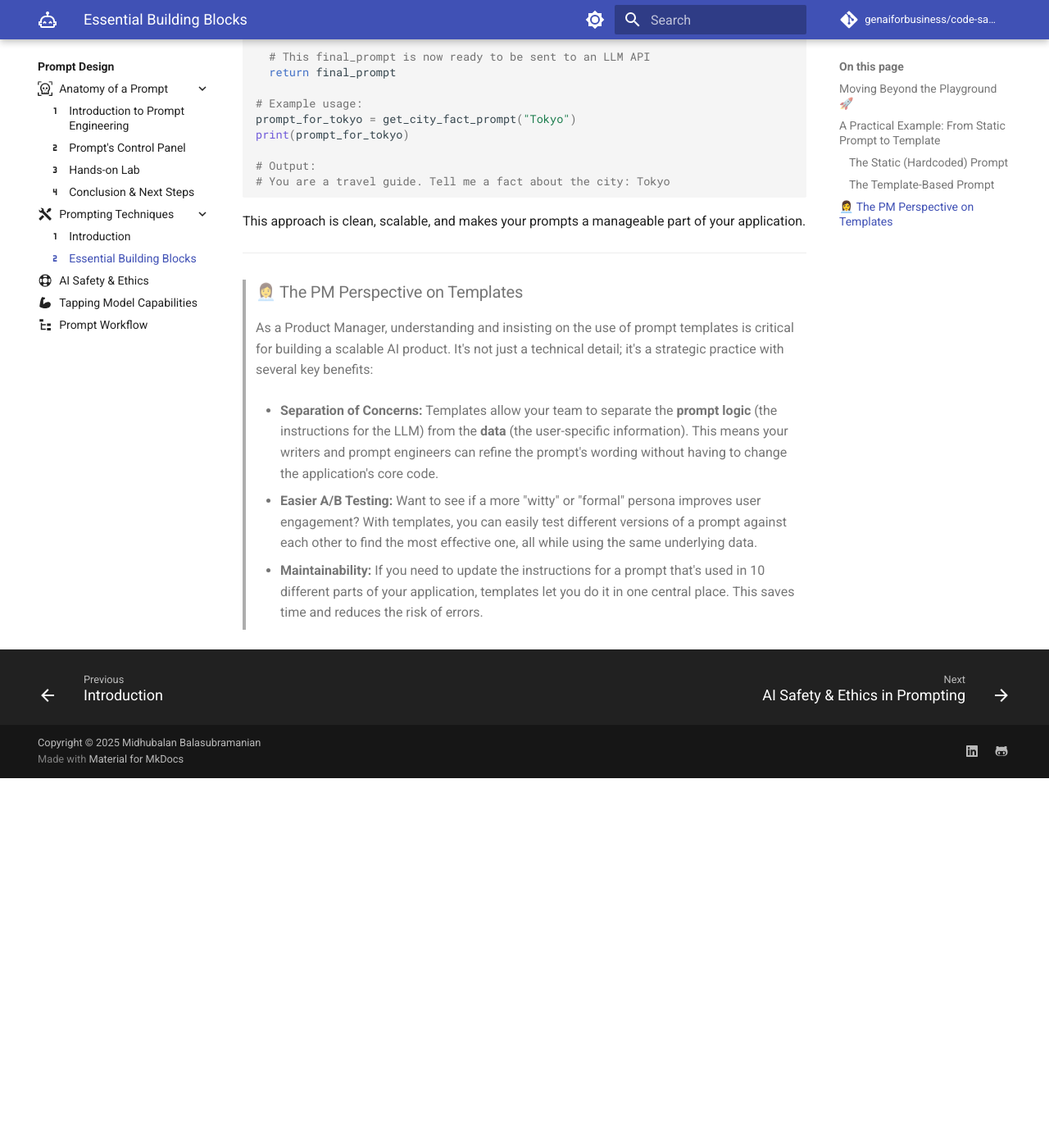
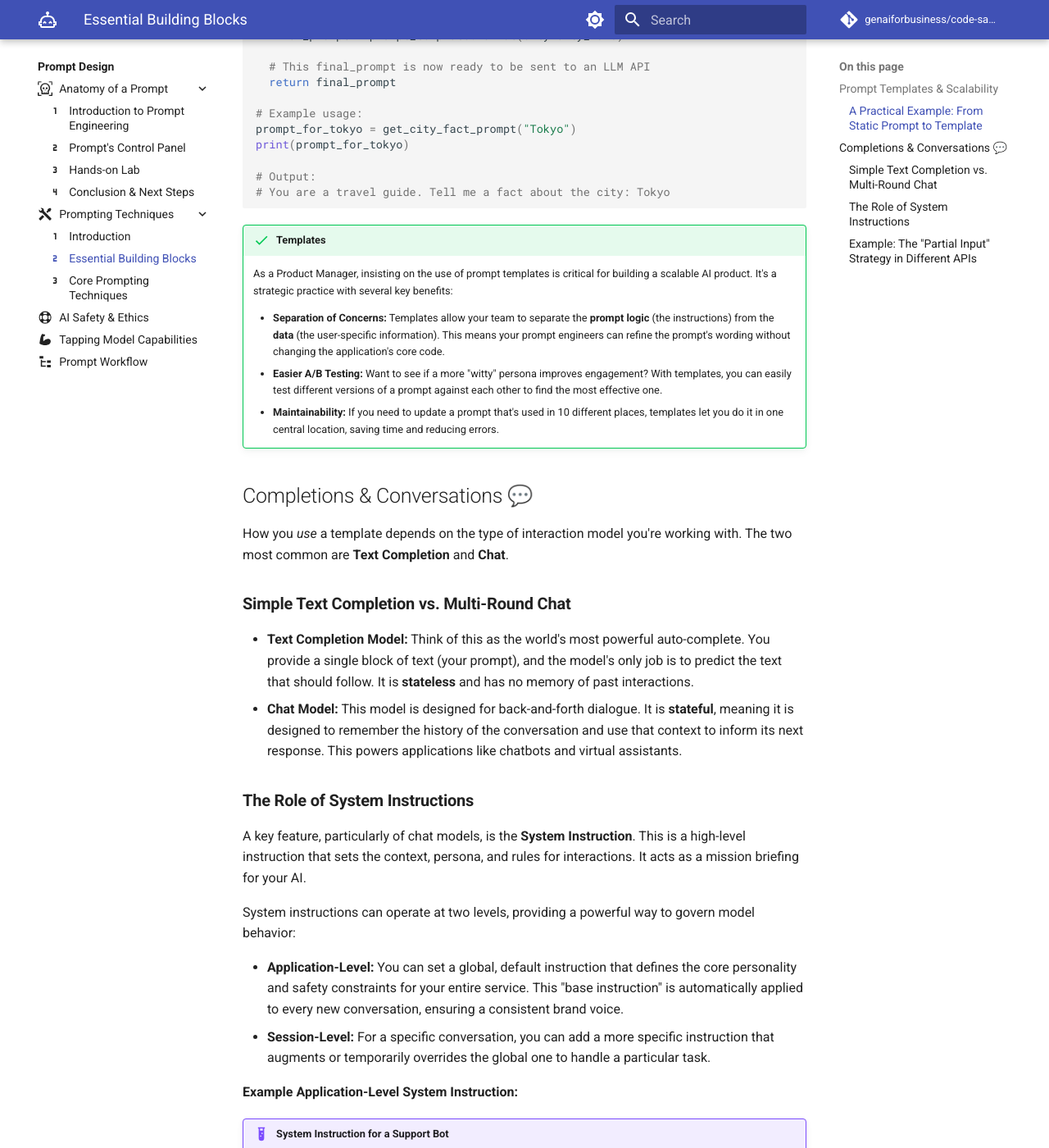
Before and after one commit to genaiforbusiness/genaiforbusiness.github.io, an MkDocs documentation site: the page built from docs/prompts/techniques/essentials.md, in a window 1280 px wide and 1400 px high, scrolled down 1458 px. Shown: the whole window at 82% size. Built offline with MkDocs 1.6.1 and Material for MkDocs 9.7.7, drawn with Linux system fonts in a browser that asks for light colours; comment, search, counter and statistics services are not loaded; before the commit the page ends 2407 px from its top, so only the background shows below that; some of the changed text lies outside the part shown.

Commit message:
update lesson content

````diff
--- a/docs/prompts/techniques/essentials.md
+++ b/docs/prompts/techniques/essentials.md
@@ -5,24 +5,24 @@ icon: material/numeric-2
 
 # The Essential Building Blocks
 
-In the previous section, we established a mindset for tackling complex problems. Now, let's build on that by learning the single most important practice for turning a one-off prompt into a professional, application-ready asset: **prompt templates**.
+In the previous section, we established a mindset for tackling complex problems. Now, we'll get practical. Building a single, effective prompt is a good start, but building a real-world AI product requires making those prompts scalable, maintainable, and ready to be integrated into an application.
+
+This lesson covers two key pillars of operationalizing prompts. First, we'll learn **how to create reusable blueprints for our prompts using templates**. Second, we'll explore the **technical environments where these templates are deployed**, focusing on the crucial differences between Text Completion and Chat API models.
 
 
-### Moving Beyond the Playground 🚀
+## Prompt Templates & Scalability
 
-Tools like Google AI Studio are fantastic "playgrounds." They allow you to rapidly test ideas and experiment with prompts without writing any code. However, when you move from prototyping to building a real software product, your approach needs to mature.
+**Moving Beyond the Playground 🚀**
 
-In a real application, you can't just have prompts scattered around in your code. This is inefficient, hard to maintain, and impossible to scale. The professional approach is to use **prompt templates**, which are reusable, pre-defined text structures with placeholders for dynamic information.
+Tools like Google AI Studio are fantastic "playgrounds" for rapid prototyping. However, when you move from experimenting to building a real software product, your approach needs to mature.
 
-Think of a template as a blueprint for your prompt. It contains the core instructions that stay the same, with "blanks" that you fill in with specific data—like a customer's name, a product ID, or a piece of text to be analyzed—before sending it to the model. Using variables in prompts allows you to make them more dynamic.
+In a real application, you can't just have prompts scattered around in your code. This is inefficient, hard to maintain, and impossible to scale. The professional approach is to use **prompt templates**, which are reusable, pre-defined text structures with placeholders for dynamic information. Using variables in prompts allows you to make them more dynamic.
 
------
-
-### A Practical Example: From Static Prompt to Template
+### **A Practical Example: From Static Prompt to Template**
 
 Let's see this in action. Imagine you're building a feature for a travel app that gives users a fun fact about a city they search for.
 
-#### **The Static (Hardcoded) Prompt**
+**The Static (Hardcoded) Prompt**
 
 Your first attempt in the playground might look like this:
 
@@ -65,19 +63,79 @@ print(prompt_for_tokyo)
 # You are a travel guide. Tell me a fact about the city: Tokyo
 ```
 
-This approach is clean, scalable, and makes your prompts a manageable part of your application.
+!!! success "Templates"
 
------
+    As a Product Manager, insisting on the use of prompt templates is critical for building a scalable AI product. It's a strategic practice with several key benefits:
 
-> ### 👩‍💼 The PM Perspective on Templates
->
-> As a Product Manager, understanding and insisting on the use of prompt templates is critical for building a scalable AI product. It's not just a technical detail; it's a strategic practice with several key benefits:
->
->   * **Separation of Concerns:** Templates allow your team to separate the **prompt logic** (the instructions for the LLM) from the **data** (the user-specific information). This means your writers and prompt engineers can refine the prompt's wording without having to change the application's core code.
->
->   * **Easier A/B Testing:** Want to see if a more "witty" or "formal" persona improves user engagement? With templates, you can easily test different versions of a prompt against each other to find the most effective one, all while using the same underlying data.
->
->   * **Maintainability:** If you need to update the instructions for a prompt that's used in 10 different parts of your application, templates let you do it in one central place. This saves time and reduces the risk of errors.
+    * **Separation of Concerns:** Templates allow your team to separate the **prompt logic** (the instructions) from the **data** (the user-specific information). This means your prompt engineers can refine the prompt's wording without changing the application's core code.
+    * **Easier A/B Testing:** Want to see if a more "witty" persona improves engagement? With templates, you can easily test different versions of a prompt against each other to find the most effective one.
+    * **Maintainability:** If you need to update a prompt that's used in 10 different places, templates let you do it in one central location, saving time and reducing errors.
 
 
-<!-- I think this may be a good spot to introduce system instructions, the distinction between simple text completion versus multi-round chat, partial input strategy, and how it would translate in text completion API versus chat API (via providing manually constructed chat history). -->
+## Completions & Conversations 💬
+
+How you *use* a template depends on the type of interaction model you're working with. The two most common are **Text Completion** and **Chat**.
+
+### **Simple Text Completion vs. Multi-Round Chat**
+
+  * **Text Completion Model:** Think of this as the world's most powerful auto-complete. You provide a single block of text (your prompt), and the model's only job is to predict the text that should follow. It is **stateless** and has no memory of past interactions.
+  * **Chat Model:** This model is designed for back-and-forth dialogue. It is **stateful**, meaning it is designed to remember the history of the conversation and use that context to inform its next response. This powers applications like chatbots and virtual assistants.
+
+### **The Role of System Instructions**
+
+A key feature, particularly of chat models, is the **System Instruction**. This is a high-level instruction that sets the context, persona, and rules for interactions. It acts as a mission briefing for your AI.
+
+System instructions can operate at two levels, providing a powerful way to govern model behavior:
+
+  * **Application-Level:** You can set a global, default instruction that defines the core personality and safety constraints for your entire service. This "base instruction" is automatically applied to every new conversation, ensuring a consistent brand voice.
+  * **Session-Level:** For a specific conversation, you can add a more specific instruction that augments or temporarily overrides the global one to handle a particular task.
+
+**Example Application-Level System Instruction:**
+
+!!! example "System Instruction for a Support Bot"
+
+    "You are 'Tango', a helpful support bot for a software company. Your tone must always be patient, friendly, and professional. Never apologize for the product's behavior. Instead, provide clear, step-by-step instructions to help the user."
+
+### Example: The "Partial Input" Strategy in Different APIs
+
+Let's use the simple **partial input completion** strategy to see how differently it's implemented in a text completion vs. a chat API.
+
+**Partial Input in a Text Completion API**
+
+You create a single string that ends mid-thought. The model simply finishes it.
+
+```python
+# The entire prompt is one string
+prompt_string = """
+The three most important qualities of a great Product Manager are:
+1. Deep Customer Empathy
+2. Clear Communication Skills
+3. """
+
+# The model's output would be something like: "Strategic Thinking"
+```
+
+**Partial Input in a Chat API**
+
+You can't just send an unfinished sentence. You must conversationally guide the model by manually constructing a chat history.
+
+```python
+# The prompt is a list of conversation turns
+chat_prompt = [
+    {
+        "role": "user",
+        "parts": ["What are the three most important qualities of a great Product Manager? Give me just the first two for now."]
+    },
+    {
+        "role": "assistant",
+        "parts": ["Of course. The first two are:\n1. Deep Customer Empathy\n2. Clear Communication Skills"]
+    },
+    {
+        "role": "user",
+        "parts": ["Perfect, now what's the third one?"]
+    }
+]
+
+# The model, having the full context, will generate the next assistant message,
+# which would be something like: "The third most important quality is Strategic Thinking."
+```
--- a/mkdocs.yml
+++ b/mkdocs.yml
@@ -175,6 +175,7 @@ nav:
       - prompts/techniques/index.md
       - Introduction: prompts/techniques/intro.md
       - Essential Building Blocks: prompts/techniques/essentials.md
+      - Core Prompting Techniques: prompts/techniques/kit.md
     - AI Safety & Ethics:
       - prompts/safety-ethics/index.md
     - Tapping Model Capabilities:
````
Also changed, not shown: other parts of docs/prompts/techniques/essentials.md (+4 -6 lines), docs/prompts/techniques/kit.md (added, +249 -0 lines).
